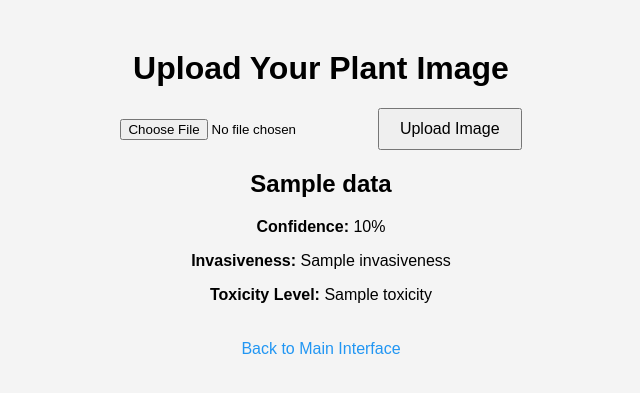
After one commit to Andreea-Maria1/equipe-13, a Flask app: template src/raspberry/templates/plant.html in a window 1280 px wide. The commit adds this page. Shown: the top 393 px of the page, without its empty margins (319-959 px from the left). Run offline with Flask 3, Linux system fonts and the light colour scheme; the template is opened without the code that fills it: most values are stand-ins (such as "Sample title", 1, 10 or a date in 2020).

Commit message:
Implement plant identification

```diff
--- a/src/raspberry/app.py
+++ b/src/raspberry/app.py
@@ -1,19 +1,27 @@
-from flask import Flask, render_template, redirect, url_for, Response, jsonify
+from flask import Flask, render_template, redirect, url_for, Response, jsonify, request
 import cv2
 import serial
 import time
-# import openmeteo_requests
+import os
+from datetime import datetime
+import requests
+from dotenv import load_dotenv
+import io  # For in‑memory binary streams
 
-import pandas as pd
-# from retry_requests import retry
-import os  # Needed for file operations in capture endpoint
-from datetime import datetime  # For date and time endpoints
+load_dotenv()  # Load environment variables from the .env file
 
 app = Flask(__name__)
 
-# Initialize serial connection to Arduino on COM12.
+# ===================== PLANT.ID API CONFIGURATION =====================
+API_KEY = os.getenv("API_KEY")
+API_KEY_INVASIVE = os.getenv("API_KEY_INVASIVE")
+PLANT_ID_URL = "https://api.plant.id/v2/identify"
+PLANT_ID_URL_INVASIVE = "https://api.plant.id/v2/check"
+
+# ===================== SERIAL & CAMERA INITIALIZATION =====================
+# Update the serial port for your system. On Windows, use "COM12" (or the appropriate port)
 try:
-    ser = serial.Serial('/dev/ttyUSB0', 250000, timeout=1)
+    ser = serial.Serial('COM12', 250000, timeout=1)
     time.sleep(2)  # Allow the serial connection to settle.
     print("Serial connection established on COM12")
 except Exception as e:
@@ -34,19 +42,20 @@ def generate_frames():
         yield (b'--frame\r\n'
                b'Content-Type: image/jpeg\r\n\r\n' + frame + b'\r\n')
 
+# ===================== MAIN INTERFACE ROUTES =====================
 @app.route('/')
 def index():
-    """Render the main page."""
+    """Render the main page with video stream, controls, and plant identification."""
     return render_template('index.html')
 
 @app.route('/video_feed')
 def video_feed():
-    """Route that provides the video feed."""
+    """Route that provides the video feed from the webcam."""
     return Response(generate_frames(), mimetype='multipart/x-mixed-replace; boundary=frame')
 
-# Original control endpoint (kept for compatibility; returns a redirect)
 @app.route('/control/<direction>')
 def control(direction):
+    """Control endpoint for redirect-based commands (for legacy support)."""
     valid_directions = [
         "forward", "backward", "left", "right",
         "forward-left", "forward-right", "backward-left", "backward-right", "stop"
@@ -75,9 +84,9 @@ def control(direction):
 
     return redirect(url_for('index'))
 
-# New endpoint for AJAX control commands (used for continuous sending)
 @app.route('/control_command/<direction>', methods=['GET'])
 def control_command(direction):
+    """AJAX endpoint for continuous control commands."""
     valid_directions = [
         "forward", "backward", "left", "right",
         "forward-left", "forward-right", "backward-left", "backward-right", "stop"
@@ -130,62 +139,93 @@ def capture():
     # Return a link to the saved screenshot
     return f"Screenshot saved as <a href='/static/screenshots/{filename}' target='_blank'>{filename}</a>"
 
-# ================= Weather API Code (COMMENTED OUT) =================
-'''
-# Setup the Open-Meteo API client with cache and retry on error
-cache_session = requests_cache.CachedSession('.cache', expire_after=3600)
-retry_session = retry(cache_session, retries=5, backoff_factor=0.2)
-openmeteo = openmeteo_requests.Client(session=retry_session)
-
-# Define the Open-Meteo API URL and parameters
-url = "https://api.open-meteo.com/v1/forecast"
-params = {
-    "latitude": 45.5053313,
-    "longitude": -73.6163859,
-    "current": [
-        "temperature_2m", "relative_humidity_2m", "is_day",
-        "precipitation", "rain", "showers", "snowfall",
-        "wind_speed_10m", "wind_direction_10m", "wind_gusts_10m"
-    ],
-    "timezone": "America/New_York",
-    "forecast_days": 1
-}
-
-@app.route('/weather_data')
-def weather_data():
-    """
-    Calls the Open-Meteo API and returns current weather data as JSON.
-    (Cached calls will update automatically after 1 hour.)
-    """
-    responses = openmeteo.weather_api(url, params=params)
-    response_weather = responses[0]
-    current = response_weather.Current()
-
-    # Extract and round the values to the nearest whole number.
-    weather = {
-        "temperature": round(current.Variables(0).Value()),
-        "relative_humidity": round(current.Variables(1).Value()),
-        "precipitation": round(current.Variables(3).Value()),
-        "wind_speed": round(current.Variables(7).Value())
-    }
-    return jsonify(weather)
-'''
-# =====================================================
-
-# ================= Date & Time Endpoints =================
+# ===================== DATE & TIME ENDPOINTS =====================
 @app.route('/date_today')
 def date_today():
-    """Return the current date (YYYY-MM-DD). This value should update once a day."""
+    """Return the current date (YYYY-MM-DD)."""
     today = datetime.now().strftime("%Y-%m-%d")
     return jsonify({"date": today})
 
 @app.route('/time_now')
 def time_now():
-    """Return the current time (HH:MM:SS). This value updates every second."""
+    """Return the current time (HH:MM:SS)."""
     now = datetime.now().strftime("%H:%M:%S")
     return jsonify({"time": now})
-# =====================================================
 
+# ===================== PLANT IDENTIFICATION ENDPOINT =====================
+@app.route('/identify', methods=['GET'])
+def identify():
+    """
+    Capture an image from the webcam, send it to the Plant.id APIs,
+    and return the identification result as JSON.
+    """
+    success, frame = camera.read()
+    if not success:
+        return jsonify({'error': 'Failed to capture image.'})
+
+    # Encode frame as JPEG
+    ret, buffer = cv2.imencode('.jpg', frame)
+    if not ret:
+        return jsonify({'error': 'Failed to encode image.'})
+
+    image_bytes = buffer.tobytes()
+    # Create a file‑like object from the image bytes
+    image_file = io.BytesIO(image_bytes)
+    image_file.name = 'screenshot.jpg'
+
+    # Call the primary Plant.id API
+    response = requests.post(
+        PLANT_ID_URL,
+        files={"images": image_file},
+        data={"api_key": API_KEY, "organs": "leaf"}
+    )
+
+    if response.status_code == 200:
+        data = response.json()
+        if data.get("suggestions"):
+            suggestion = data["suggestions"][0]
+        else:
+            return jsonify({'error': 'No plant identified.'})
+    else:
+        return jsonify({'error': 'Error connecting to Plant.id API.'})
+
+    # Reset the file pointer and perform the invasive check
+    image_file.seek(0)
+    invasive_response = requests.post(
+        PLANT_ID_URL_INVASIVE,
+        files={"images": image_file},
+        data={"api_key": API_KEY_INVASIVE, "organs": "leaf"}
+    )
+    if invasive_response.status_code == 200:
+        invasive_data = invasive_response.json()
+        invasiveness = invasive_data.get("invasiveness", "Unknown")
+        toxicity = invasive_data.get("toxicity", "Unknown")
+    else:
+        invasiveness = "Unavailable"
+        toxicity = "Unavailable"
+
+    result = {
+        "plant_name": suggestion.get("plant_name", "Unknown"),
+        "confidence": suggestion.get("probability", 0),
+        "invasiveness": invasiveness,
+        "toxicity": toxicity
+    }
+    return jsonify(result)
+
+# ===================== OPTIONAL: Dummy Weather Data Endpoint =====================
+# If you need weather data, uncomment or implement the actual API call.
+@app.route('/weather_data')
+def weather_data():
+    # Dummy weather data for testing purposes
+    dummy_weather = {
+        "temperature": -15,
+        "relative_humidity": 67,
+        "precipitation": 0,
+        "wind_speed": 8
+    }
+    return jsonify(dummy_weather)
+
+# ===================== RUN APP =====================
 if __name__ == '__main__':
     # Disable the reloader to prevent the serial port from opening twice.
     app.run(host='0.0.0.0', port=5000, debug=True, use_reloader=False)
--- /dev/null
+++ b/src/raspberry/templates/plant.html
@@ -0,0 +1,62 @@
+<!DOCTYPE html>
+<html lang="en">
+
+<head>
+    <meta charset="UTF-8">
+    <meta name="viewport" content="width=device-width, initial-scale=1.0">
+    <title>Plant Identifier</title>
+    <style>
+        body {
+            font-family: Arial, sans-serif;
+            text-align: center;
+            margin: 50px;
+            background: #f4f4f4;
+        }
+
+        button {
+            padding: 10px 20px;
+            font-size: 16px;
+            cursor: pointer;
+        }
+
+        #result {
+            margin-top: 20px;
+        }
+
+        img {
+            max-width: 300px;
+            margin-top: 20px;
+        }
+
+        a {
+            display: inline-block;
+            margin-top: 20px;
+            text-decoration: none;
+            color: #2196F3;
+        }
+    </style>
+</head>
+
+<body>
+    <h1>Upload Your Plant Image</h1>
+    <form method="POST" enctype="multipart/form-data">
+        <input type="file" name="file" accept="image/*" required>
+        <button type="submit">Upload Image</button>
+    </form>
+
+    {% if data %}
+    <div id="result">
+        <h2>{{ data.plant_name }}</h2>
+        <p><strong>Confidence:</strong> {{ (data.probability * 100) | round(2) }}%</p>
+        <p><strong>Invasiveness:</strong> {{ invasiveness }}</p>
+        <p><strong>Toxicity Level:</strong> {{ toxicity }}</p>
+    </div>
+    {% elif error %}
+    <p>{{ error }}</p>
+    {% endif %}
+
+    <!-- Link back to the main page -->
+    <a href="{{ url_for('index') }}">Back to Main Interface</a>
+</body>
+
+</html>
```
Also changed, not shown: src/raspberry/templates/index.html (+29 -12 lines).
